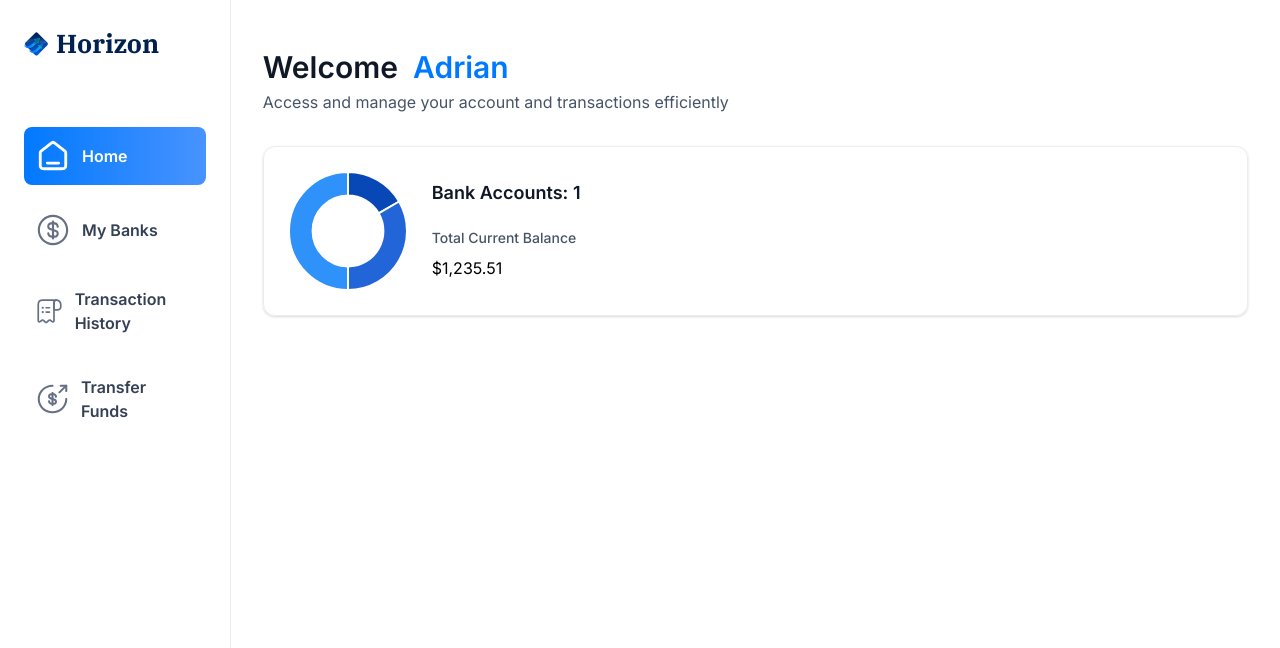
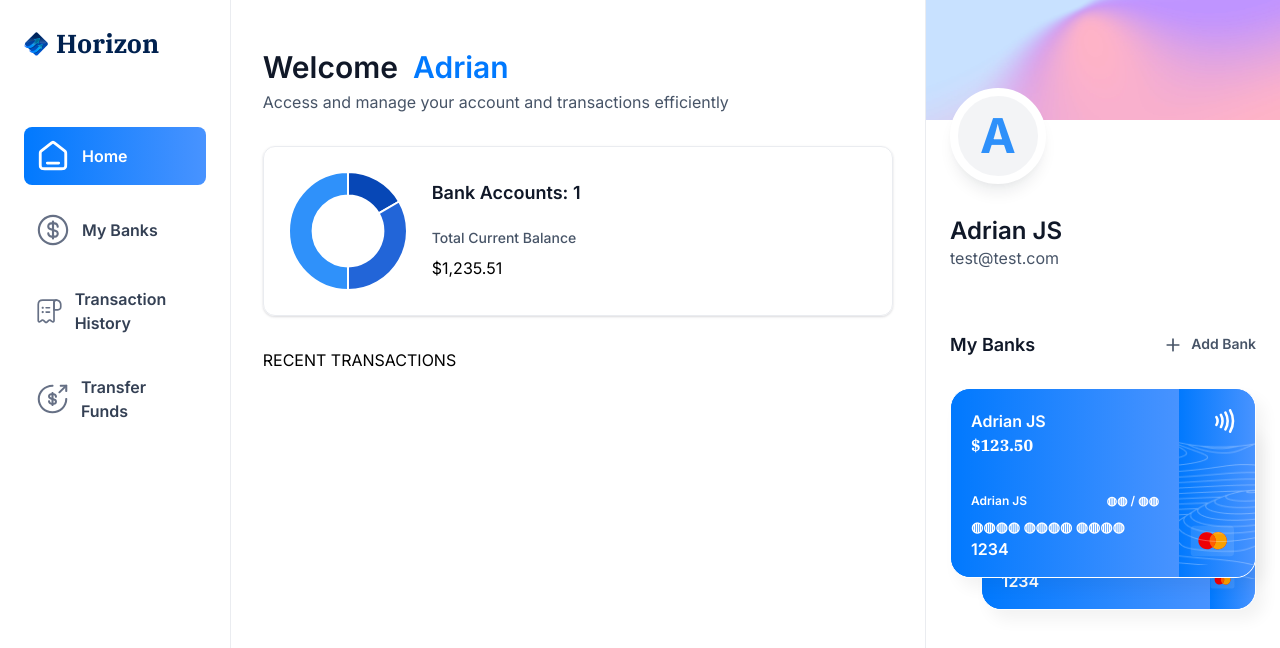
Before and after one commit to lichader/my-banking, a Next.js app: page / in a window 1280 px wide. Shown: the top 648 px of the page. Built offline with nearby package versions, Linux system fonts and the light colour scheme.

Commit message:
Sidebar complete. Time: 1:39:20

```diff
--- /dev/null
+++ b/app/(root)/my-banks/page.tsx
@@ -0,0 +1,7 @@
+import React from "react";
+
+const MyBanks = () => {
+  return <div>My banks</div>;
+};
+
+export default MyBanks;
--- a/app/(root)/page.tsx
+++ b/app/(root)/page.tsx
@@ -1,9 +1,14 @@
 import HeaderBox from "@/components/HeaderBox";
+import RightSidebar from "@/components/RightSidebar";
 import TotalBalanceBox from "@/components/TotalBalanceBox";
 import React from "react";
 
 const Home = () => {
-  const loggedIn = { firstName: "Adrian" };
+  const loggedIn = {
+    firstName: "Adrian",
+    lastName: "JS",
+    email: "test@test.com",
+  };
   return (
     <section className="home">
       <div className="home-content">
@@ -20,7 +25,14 @@
             totalCurrentBalance={1235.51}
           />
         </header>
+        RECENT TRANSACTIONS
       </div>
+
+      <RightSidebar
+        user={loggedIn}
+        transactions={[]}
+        banks={[{ currentBalance: 123.5 }, { currentBalance: 221.21 }]}
+      />
     </section>
   );
 };
--- /dev/null
+++ b/app/(root)/payment-transfer/page.tsx
@@ -0,0 +1,7 @@
+import React from "react";
+
+const Transfer = () => {
+  return <div>Transfers</div>;
+};
+
+export default Transfer;
--- /dev/null
+++ b/app/(root)/transaction-history/page.tsx
@@ -0,0 +1,7 @@
+import React from "react";
+
+const TransactionHistory = () => {
+  return <div>History</div>;
+};
+
+export default TransactionHistory;
--- /dev/null
+++ b/components/BankCard.tsx
@@ -0,0 +1,58 @@
+import { formatAmount } from "@/lib/utils";
+import Image from "next/image";
+import Link from "next/link";
+import React from "react";
+
+const BankCard = ({
+  account,
+  userName,
+  showBalance = true,
+}: CreditCardProps) => {
+  return (
+    <div className="flex flex-col">
+      <Link href="/" className="bank-card">
+        <div className="bank-card_content">
+          <div>
+            <h1 className="text-16 font-semibold text-white">
+              {account.name || userName}
+            </h1>
+            <p className="font-ibm-plex-serif font-black text-white">
+              {formatAmount(account.currentBalance)}
+            </p>
+          </div>
+
+          <article className="flex flex-col gap-2">
+            <div className="flex justify-between">
+              <h1 className="text-12 font-semibold text-white">{userName}</h1>
+              <h2 className="text-12 font-semibold text-white">◍◍ / ◍◍</h2>
+            </div>
+            <p className="text-14 font-semibold tracking=[1.1px] text-white">
+              ◍◍◍◍ ◍◍◍◍ ◍◍◍◍ <span className="text-16">1234</span>
+            </p>
+          </article>
+        </div>
+
+        <div className="bank-card_icon">
+          <Image src="/icons/Paypass.svg" width={20} height={24} alt="pay" />
+          <Image
+            src="/icons/mastercard.svg"
+            width={45}
+            height={32}
+            alt="mastercard"
+            className="ml-5"
+          />
+        </div>
+
+        <Image
+          src="/icons/lines.png"
+          width={316}
+          height={190}
+          alt="lines"
+          className="absolute top-0 left-0"
+        />
+      </Link>
+    </div>
+  );
+};
+
+export default BankCard;
--- /dev/null
+++ b/components/RightSidebar.tsx
@@ -0,0 +1,62 @@
+import Image from "next/image";
+import Link from "next/link";
+import React from "react";
+import BankCard from "./BankCard";
+
+const RightSidebar = ({ user, transactions, banks }: RightSidebarProps) => {
+  return (
+    <aside className="right-sidebar">
+      <section className="flex flex-col pb-8">
+        <div className="profile-banner"></div>
+        <div className="profile">
+          <div className="profile-img">
+            <span className="text-5xl font-bold text-blue-500">
+              {user.firstName[0]}
+            </span>
+          </div>
+          <div className="profile-details">
+            <h1 className="profile-name">
+              {user.firstName} {user.lastName}
+            </h1>
+            <p className="profile-email">{user.email}</p>
+          </div>
+        </div>
+      </section>
+
+      <section className="banks">
+        <div className="flex w-full justify-between">
+          <h2 className="header-2">My Banks</h2>
+          <Link href="/" className="flex gap-2">
+            <Image src="/icons/plus.svg" width={20} height={20} alt="plus" />
+            <h2 className="text-14 font-semibold text-gray-600">Add Bank</h2>
+          </Link>
+        </div>
+
+        {banks?.length > 0 && (
+          <div className="relative flex flex-1 flex-col items-center justify-center gap-5">
+            <div className="relatie z-10">
+              <BankCard
+                key={banks[0].$id}
+                account={banks[0]}
+                userName={`${user.firstName} ${user.lastName}`}
+                showBalance={false}
+              />
+            </div>
+            {banks[1] && (
+              <div className="absolute right-0 top-8 z-0 w-[90%]">
+                <BankCard
+                  key={banks[0].$id}
+                  account={banks[0]}
+                  userName={`${user.firstName} ${user.lastName}`}
+                  showBalance={false}
+                />
+              </div>
+            )}
+          </div>
+        )}
+      </section>
+    </aside>
+  );
+};
+
+export default RightSidebar;
```
